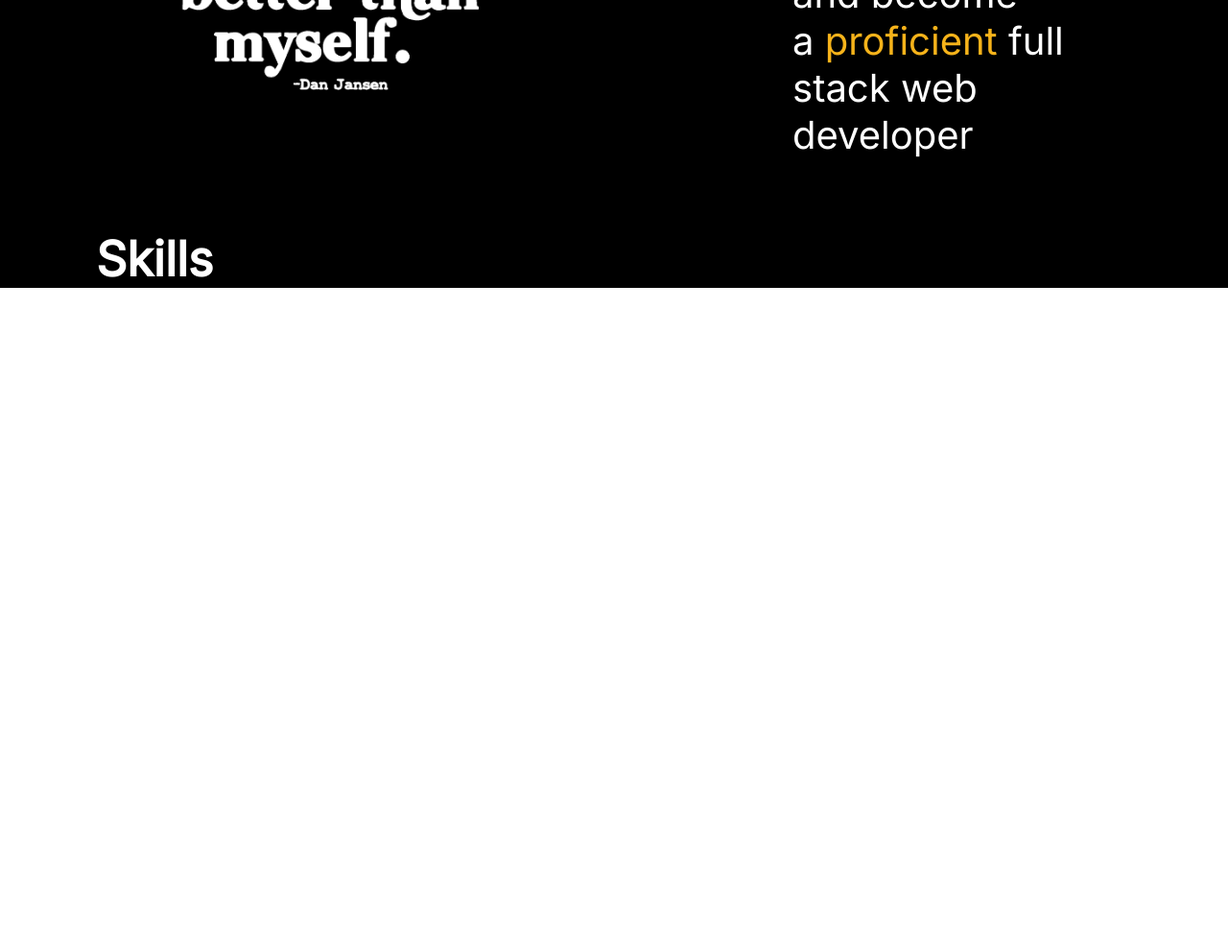
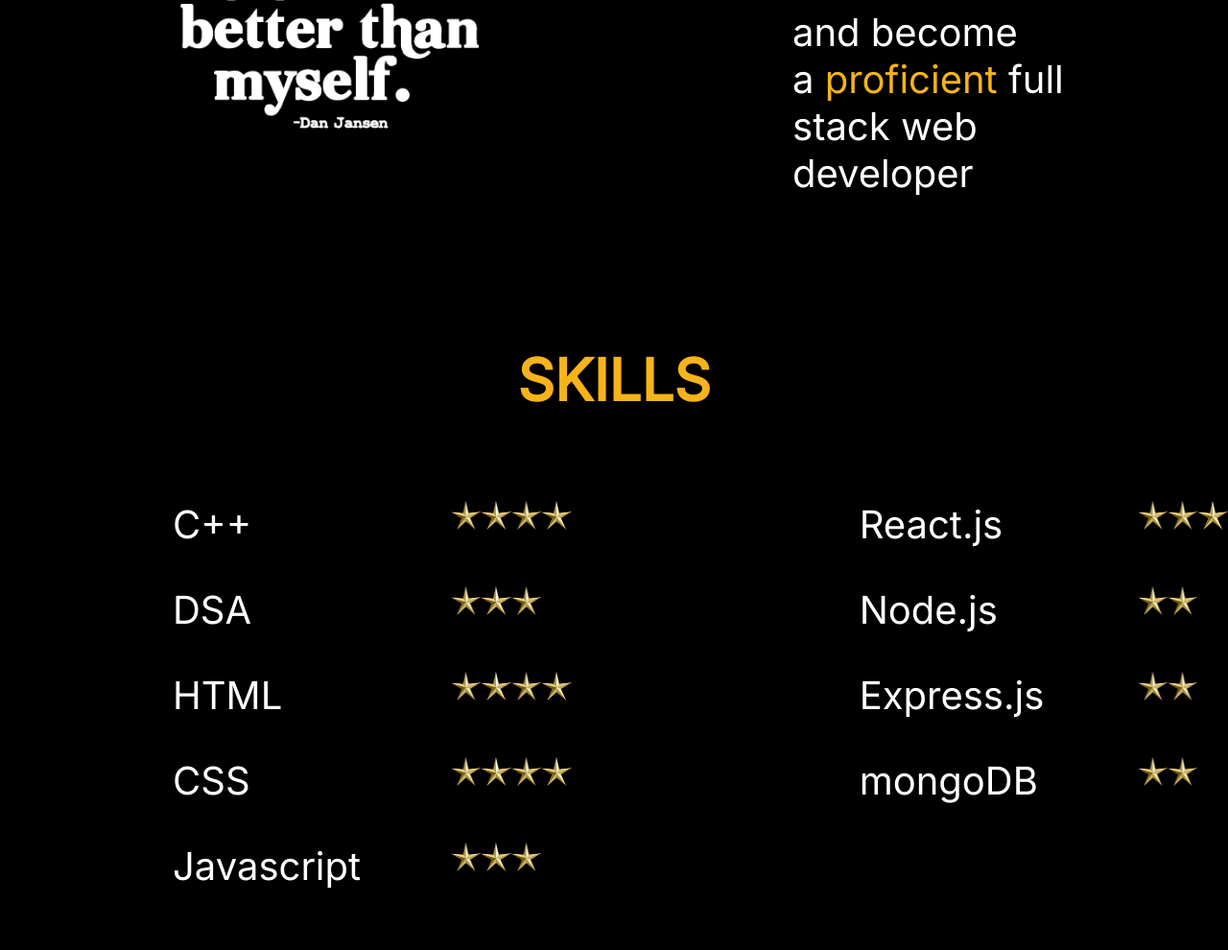
Before and after one commit to ameyayeole/Personal-Website, a React app: page / in a window 1280 px wide. Shown: the part 1564-2554 px from the top of the page at 96% size. Before the commit the page ends 1864 px from the top, so only its background shows below. Built offline with nearby package versions, Linux system fonts and the light colour scheme.

Commit message:
added resume and skills sections completed

```diff
--- a/public/style.css
+++ b/public/style.css
@@ -86,6 +86,7 @@
 .about{
     background-color:black;
     display: flex;
+    padding-top: 40px;
 }
 .aboutRight{
     margin: 180px 100px 0px 150px;
@@ -111,4 +112,35 @@
 }
 .skills{
     background-color: black;
+    padding: 75px 0px;
+
 }
+.skillMain{
+   display: flex;
+   padding: 50px 0px 40px 80px;
+}
+.skillSet{
+    display: flex;
+}
+.skillName{
+    width: 240px;
+    font-size: 40px;
+    padding: 20px 0px 20px 100px;
+}
+.skillHead{
+    color: #F6B31A;
+    font-size: 60px;
+    padding: 20px 0px;
+    width: 100%;
+    text-align: center;
+}
+.stars{
+    margin-left: 50px;
+}
+.starImg{
+    height: 30px;
+    padding: 20px 0px 20px 0px;
+}
+.skillsRight{
+    margin-left: 200px;
+}
--- a/src/components/header.js
+++ b/src/components/header.js
@@ -7,7 +7,7 @@
     <li><a href="#home">Home</a></li>
     <li><a href="#about">About</a></li>
     {/* <li><a href="#">Certifications</a></li> */}
-    <li><a href="#">Skills</a></li>
+    <li><a href="#skills">Skills</a></li>
     <li><a href="#">Projects</a></li>
    </ul>
    </div>);
--- a/src/components/home.js
+++ b/src/components/home.js
@@ -10,8 +10,7 @@
         </p>
         <p className="introDesc">An aspiring Full Stack Web Developer</p>
         <button className="contactButton"><a  href="#">Contact me</a></button>
-        <button className="contactButton"><a  href="#">Resume</a></button>
-
+        <button className="contactButton"><a  href={require("./myResume.pdf")} target="_blank">Resume</a></button>
         </div>
         <div>
         <img className="manIMG" alt="hello" src={require("./man.png")}/>
--- /dev/null
+++ b/src/components/skillname.js
@@ -0,0 +1,18 @@
+import React from "react"
+
+
+
+function SkillItem(props){
+    let stars = [];
+    for(let i = 0;i<props.stars;i++){
+        stars.push(<img className="starImg" alt="" src={require("./star.png")}/>);
+       }
+    return(<div className="skillSet">
+    <div className="skillName">
+    <p >{props.name}</p>
+    </div>
+     <div className="stars">{stars}</div>
+    </div>
+    );
+};
+export default SkillItem;
--- a/src/components/skills.js
+++ b/src/components/skills.js
@@ -1,11 +1,65 @@
 import React from "react";
+import SkillItem from "./skillname.js"
+
+const skillSet1=[
+    {
+        name:"C++",
+        stars:4
+    },
+    {
+        name:"DSA",
+        stars:3
+    },
+    {
+        name:"HTML",
+        stars:4
+    },
+    {
+        name:"CSS",
+        stars:4
+    },
+    {
+        name:"Javascript",
+        stars:3
+    },
+]
+const skillSet2=[
+    {
+        name:"React.js",
+        stars:3
+    },
+    {
+        name:"Node.js",
+        stars:2
+    },
+    {
+        name:"Express.js",
+        stars:2
+    },
+    {
+        name:"mongoDB",
+        stars:2
+    },
+
+];
+
+function createSkillSet(skillItem){
+   return <SkillItem name = {skillItem.name} stars = {skillItem.stars}/>
+}
 
 function Skills(){
     return(
-    <div id="skills" className="skills">
-        <h1>Skills</h1>
+    <div id = "skills" className="skills">
+    <h1 className="skillHead">SKILLS</h1>
+    <div className="skillMain" >
+        <div className="skillsLeft">
+        {skillSet1.map(createSkillSet)}
+        </div>
+        <div className="skillsRight">
+        {skillSet2.map(createSkillSet)}
+        </div>
     </div>
-
+    </div>
     );
 }
 
```
Also changed, not shown: src/components/star.png (added), 4 other files.
